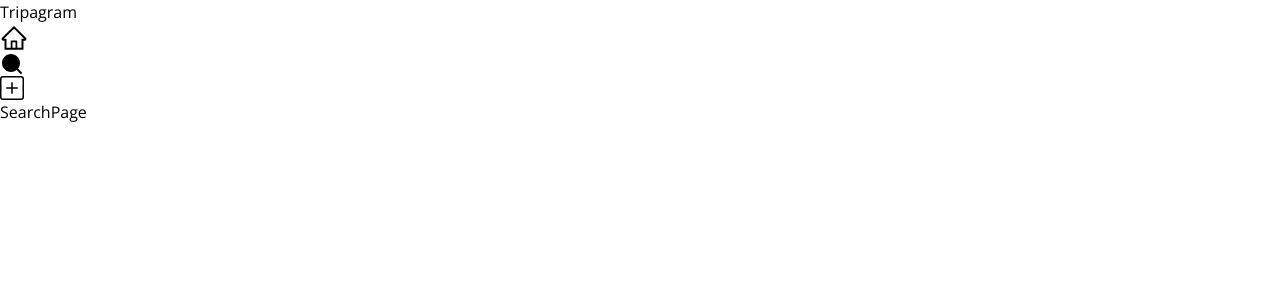
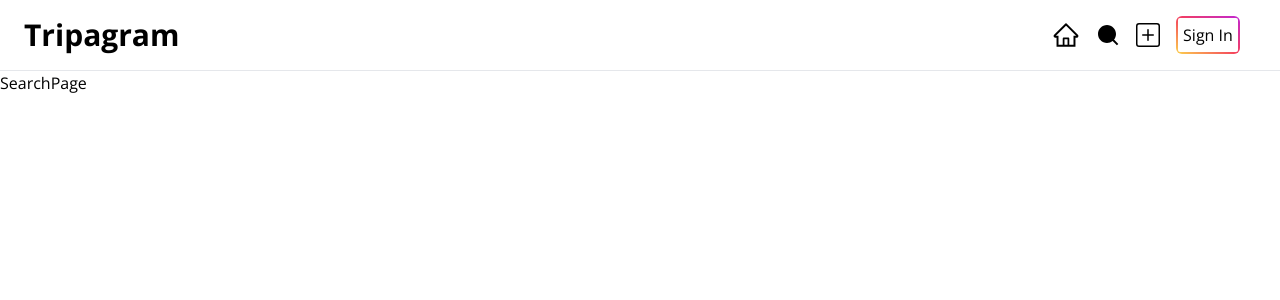
Before and after one commit to starplanter93/Tripagram_renew, a Next.js app in the folder tripagram/: page /search in a window 1280 px wide. Shown: the top 300 px of the page. Built offline with nearby package versions, Linux system fonts and the light colour scheme.

Commit message:
Navbar 스타일링

```diff
--- a/tripagram/src/app/globals.css
+++ b/tripagram/src/app/globals.css
@@ -4,6 +4,6 @@
 
 html,
 body {
-  max-width: 100vh;
+  max-width: 100vw;
   overflow-x: hidden;
 }
--- a/tripagram/src/app/layout.tsx
+++ b/tripagram/src/app/layout.tsx
@@ -17,8 +17,8 @@
 }>) {
   return (
     <html lang='en' className={openSans.className}>
-      <body>
-        <header>
+      <body className='w-full max-w-screen-xl overflow-auto mx-auto'>
+        <header className='sticky top-0 bg-white z-10 border-b'>
           <Navbar />
         </header>
         <main>{children}</main>
--- a/tripagram/src/components/Navbar.tsx
+++ b/tripagram/src/components/Navbar.tsx
@@ -7,6 +7,7 @@
 import NewIcon from './ui/icons/NewIcon';
 import NewFillIcon from './ui/icons/NewFillIcon';
 import { usePathname } from 'next/navigation';
+import ColorButton from './ui/ColorButton';
 
 const menu = [
   {
@@ -28,10 +29,12 @@
 export default function Navbar() {
   const pathName = usePathname();
   return (
-    <div>
-      <Link href='/'>Tripagram</Link>
+    <div className='flex justify-between items-center px-6'>
+      <Link href='/' className='text-3xl font-bold'>
+        Tripagram
+      </Link>
       <nav>
-        <ul>
+        <ul className='flex gap-4 items-center p-4'>
           {menu.map((item) => (
             <li key={item.href}>
               <Link href={item.href}>
@@ -39,6 +42,7 @@
               </Link>
             </li>
           ))}
+          <ColorButton text='Sign In' onClick={() => {}} />
         </ul>
       </nav>
     </div>
--- /dev/null
+++ b/tripagram/src/components/ui/ColorButton.tsx
@@ -0,0 +1,17 @@
+interface Ownprops {
+  text: string;
+  onClick: () => void;
+}
+
+export default function ColorButton({ text, onClick }: Ownprops) {
+  return (
+    <div className='rounded-md bg-gradient-to-bl from-fuchsia-600 via-rose-500 to-amber-300 p-[0.15rem]'>
+      <button
+        className='bg-white rounded-sm text-base p-[0.3rem] hover:opacity-90 transition-opacity'
+        onClick={onClick}
+      >
+        {text}
+      </button>
+    </div>
+  );
+}
```
